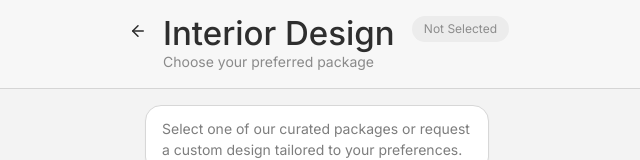
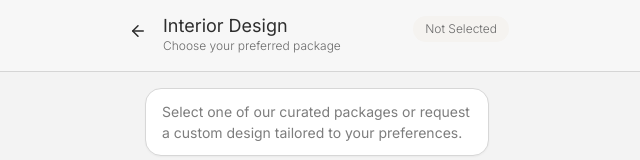
Before and after one commit to punane06/KoDuDemo, a Next.js app: page /liisi/design in a window 1280 px wide. Shown: the top 160 px of the page, without its empty margins (323-963 px from the left). Built offline with nearby package versions, Linux system fonts and the light colour scheme.

Commit message:
Refine interior design header typography

```diff
--- a/src/components/liisi/interior-design-options.tsx
+++ b/src/components/liisi/interior-design-options.tsx
@@ -59,11 +59,11 @@ export function InteriorDesignOptions({ packages }: InteriorDesignOptionsProps)
                 <ArrowLeft size={18} />
               </Link>
               <div>
-                <h1 className="text-[33px] font-medium leading-[1.05] text-[#2e2e2e]">Interior Design</h1>
-                <p className="text-[14px] text-[#8a8a8a]">Choose your preferred package</p>
+                <h1 className="text-[18px] font-normal leading-[1.15] text-[#2e2e2e]">Interior Design</h1>
+                <p className="text-[12px] font-light text-[#6b6b6b]">Choose your preferred package</p>
               </div>
             </div>
-            <span className="rounded-full bg-[#ececec] px-3 py-1 text-[12px] text-[#8c8c8c]">
+            <span className="rounded-full bg-[#f5f3f0] px-3 py-1 text-[12px] font-light text-[#6b6b6b]">
               Not Selected
             </span>
           </div>
```
